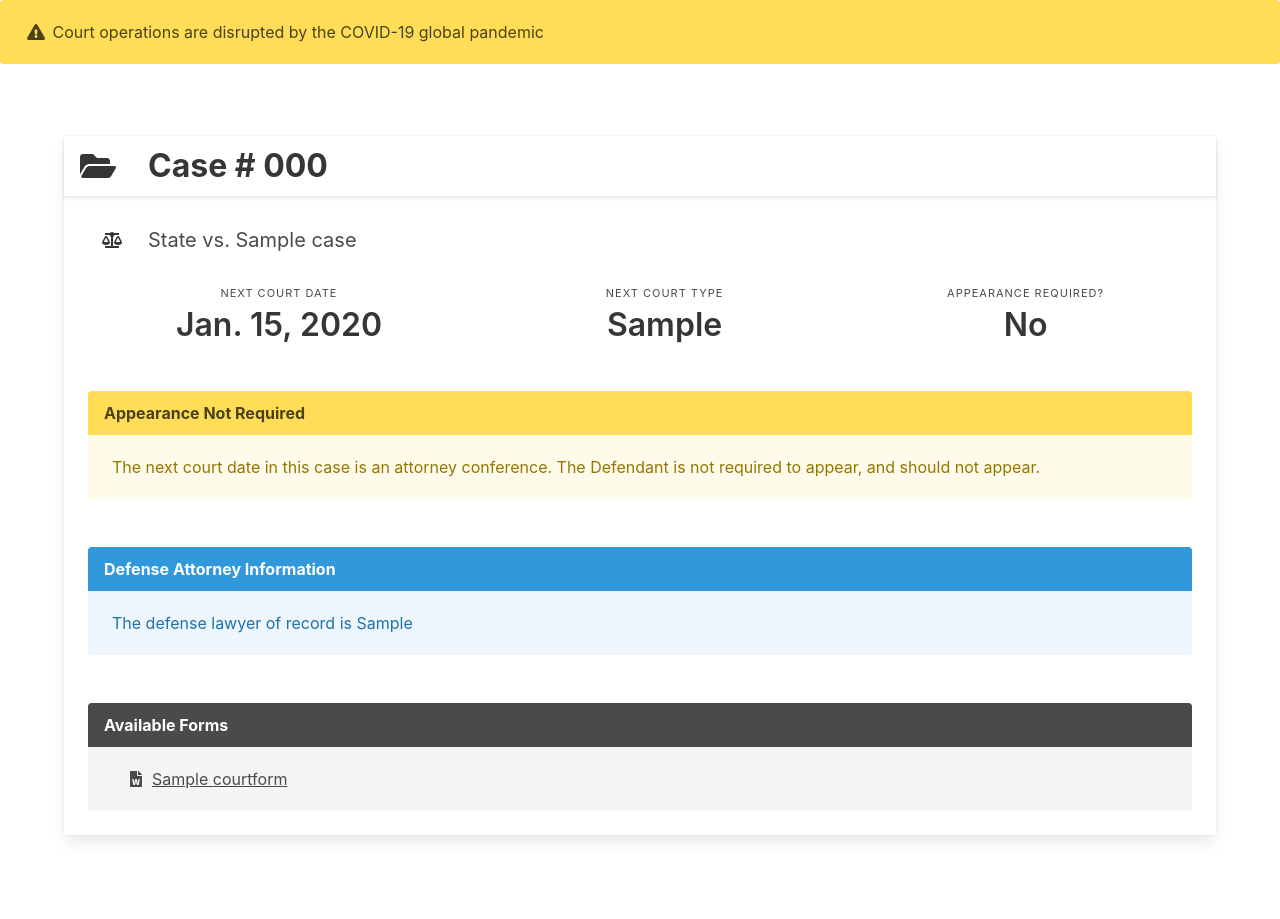
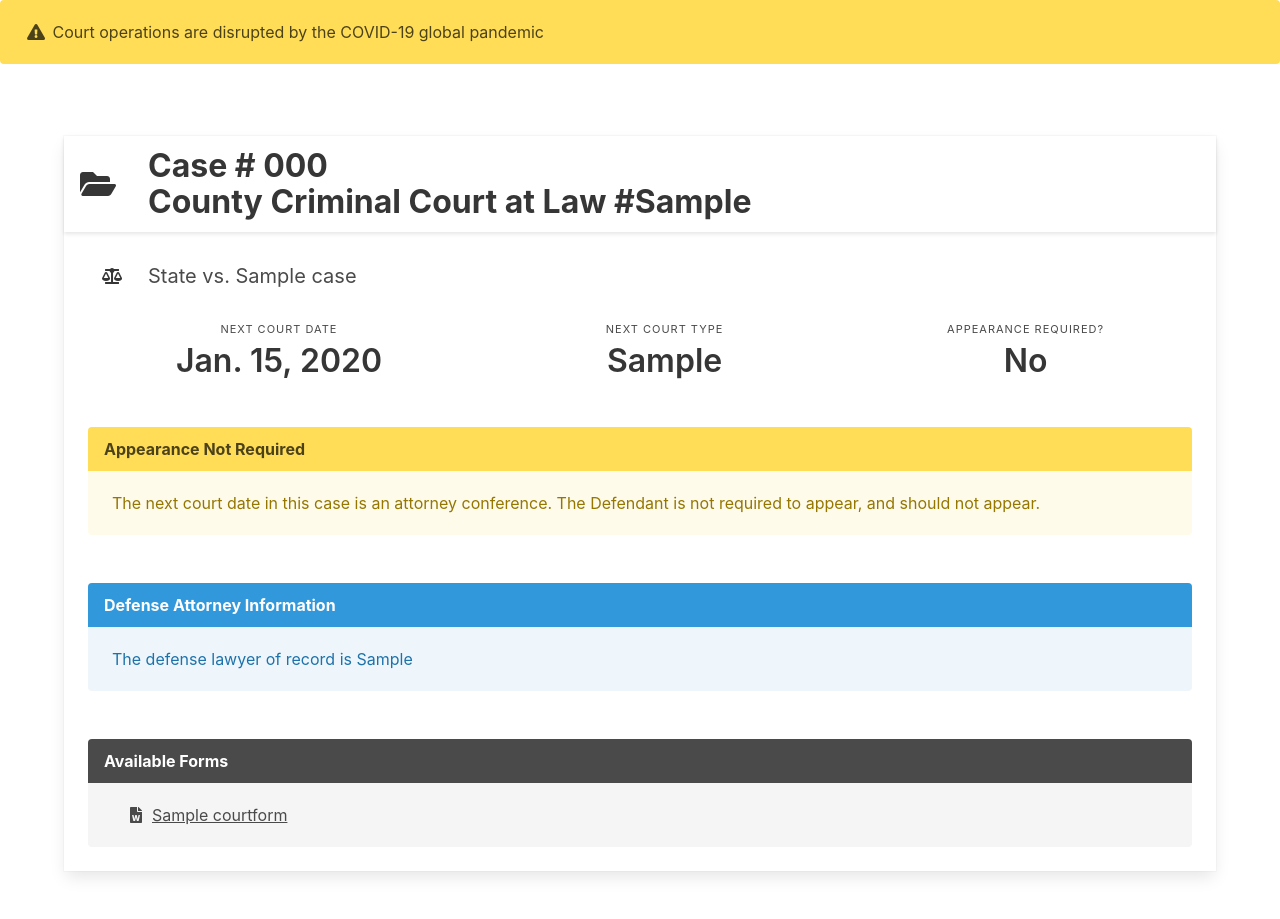
Before and after one commit to frabyn/courtbot, a Django app: page /case_manager/000 in a window 1280 px wide. Shown: the part 64-983 px from the top of the page. Before the commit the page ends 905 px from the top, so only its background shows below. Run offline with Django 3.2, Linux system fonts and the light colour scheme; tables that the repository leaves empty hold one stand-in row (values such as "Sample post"); some libraries are stand-ins or nearby versions.

Commit message:
Add court to case detail page

```diff
--- a/templates/case_manager/case_detail.html
+++ b/templates/case_manager/case_detail.html
@@ -12,7 +12,8 @@
                     <i class="title fas fa-folder-open"></i>
                 </span>
                         <h1 class="title card-header-title">
-                            Case # {{ object.cause_number }}
+                            Case # {{ object.cause_number }}<br />
+                            County Criminal Court at Law #{{ object.court }}
                         </h1>
                     </div>
                     <div class="card-content">
```
